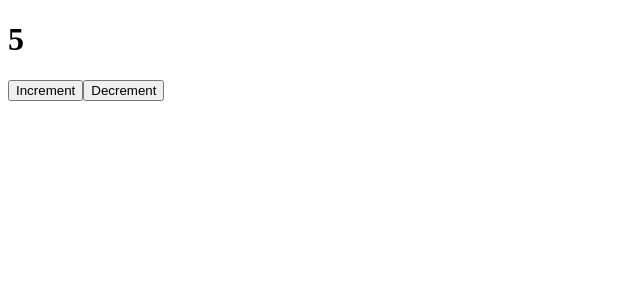
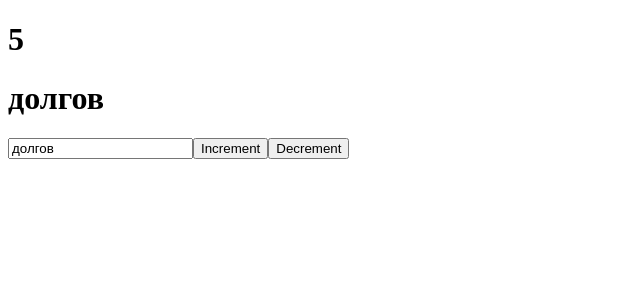
Before and after one commit to 1337erik2288/ReactStudy, a React (Create React App) app: page / in a window 1280 px wide. Shown: the top 300 px of the page, without its empty margins (0-640 px from the left). Built offline with nearby package versions, Linux system fonts and the light colour scheme.

Commit message:
ТЕЕЕЕЕКСТ!!!!!!

```diff
--- a/src/App.js
+++ b/src/App.js
@@ -2,16 +2,22 @@
 
 function App() {
     const [likes, setLikes] = useState(5)
+    const [value, setValue] = useState('долгов')
     function increment(){
         setLikes( likes + 1)
     }
     function decrement(){
         setLikes( likes - 1)
     }
-
     return (
     <div className="App">
         <h1>{likes}</h1>
+        <h1>{value}</h1>
+        <input
+            type="text"
+            value={value}
+            onChange={event => setValue(event.target.value)}
+        />
         <button onClick={increment}>Increment</button>
         <button onClick={decrement}>Decrement</button>
     </div>
```
